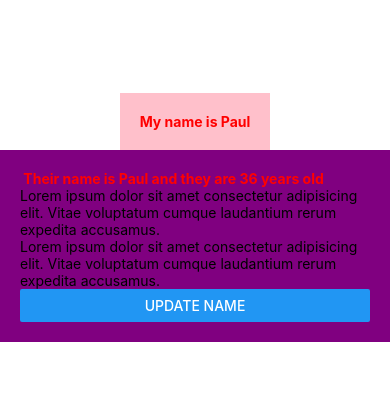
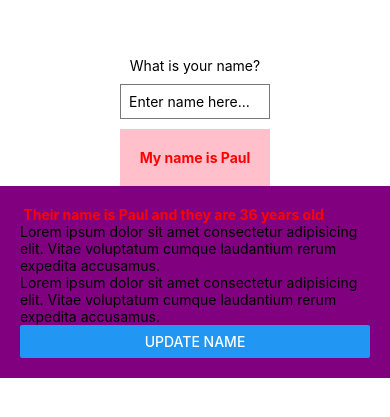
Before and after one commit to Paul2071/rnbook, a React Native app: screen / in a window 390 px wide. Shown: the part 205-622 px from the top of the page. Built offline with nearby package versions, Linux system fonts and the light colour scheme.

Commit message:
Added textinput, playing around with state and textinput stuff

```diff
--- a/App.js
+++ b/App.js
@@ -1,6 +1,6 @@
 import { StatusBar } from 'expo-status-bar';
 import { useState } from 'react';
-import { Button, StyleSheet, Text, View } from 'react-native';
+import { Button, StyleSheet, Text, View, TextInput } from 'react-native';
 
 export default function App() {
 
@@ -9,11 +9,18 @@ export default function App() {
 
   const clickHandler = () => {
     setName("Sasha")
-    setPerson({name: "Sasha", age: 20})
+    setPerson({name: "Sasha", age: 26})
+
   }
 
   return (
     <View style={styles.container}>
+        <Text>What is your name?</Text>
+        <TextInput
+        style={styles.input}
+        placeholder= "Enter name here..."
+        onChangeText={(value) => setName(value)}
+        />
       <View style={styles.header}>
         <Text style={styles.boldText}>My name is {name}</Text>
       </View>
@@ -54,5 +61,13 @@ const styles = StyleSheet.create({
    },
    buttonContainer: {
     marginTop: 20,
+   },
+   input: {
+
+    borderWidth: 1,
+    borderColor: "#777",
+    padding: 8,
+    margin: 10,
+    width: 150,
    }
 });
```
